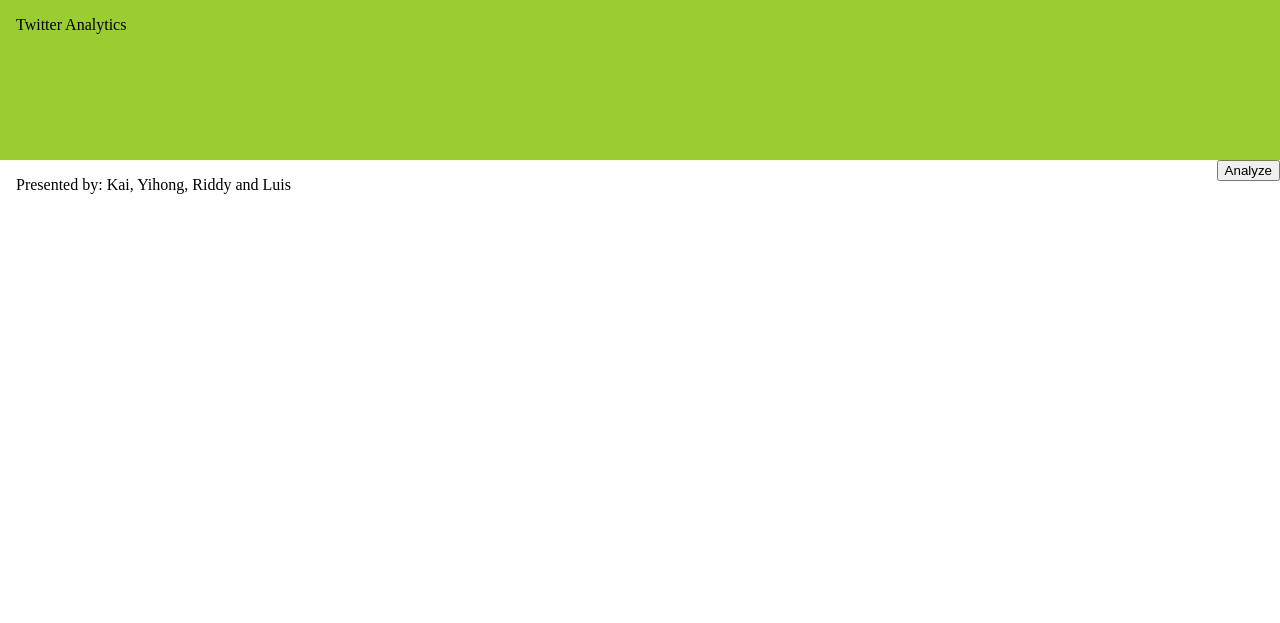
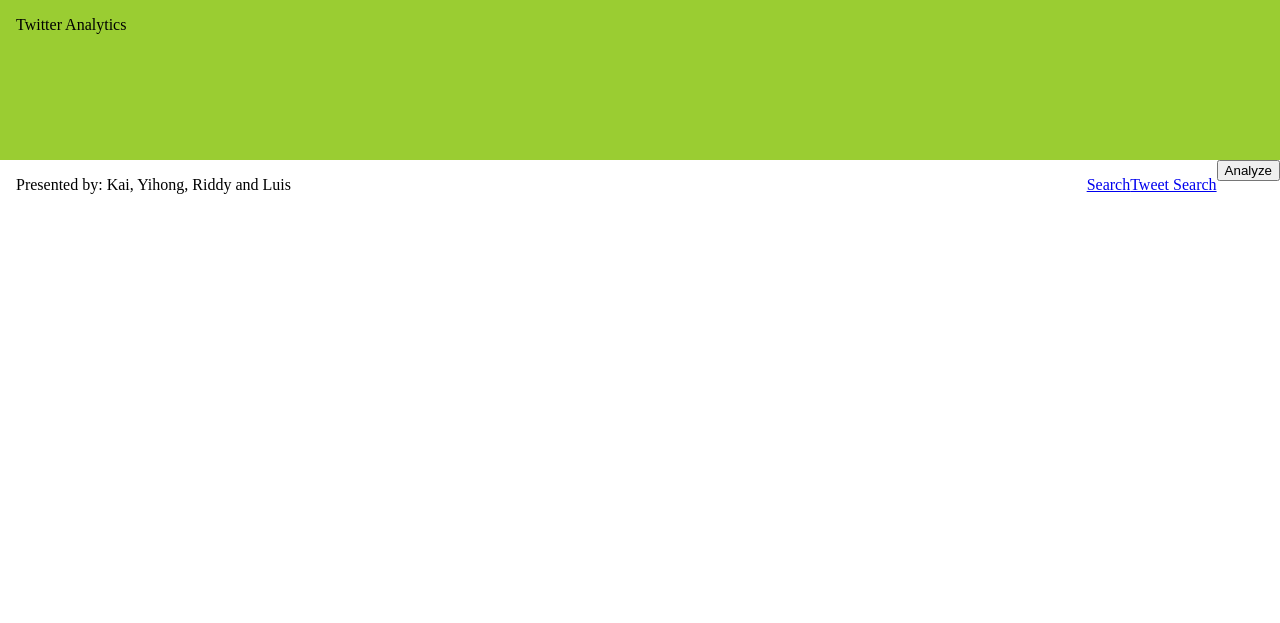
Before and after one commit to cis-761/WebApplication, a Django app: page / in a window 1280 px wide. Shown: the top 623 px of the page. Run offline with Django 3.2, Linux system fonts and the light colour scheme.

Commit message:
added filtering for users and tweets models

```diff
--- a/twitter/templates/twitter/tweets_list.html
+++ b/twitter/templates/twitter/tweets_list.html
@@ -43,6 +43,12 @@
   	<header>Twitter Analytics</header>
     <main class="content">
     <article>Presented by: Kai, Yihong, Riddy and Luis</article>
+    <p>
+    <a href="/search">Search</a>
+  </p>
+  <p>
+    <a href="/tweet_search">Tweet Search</a>
+  </p>
     <form method="post" enctype="multipart/form-data">
     {% csrf_token %}
     <button type="submit">Analyze</button>
--- a/twitter/urls.py
+++ b/twitter/urls.py
@@ -13,6 +13,8 @@ urlpatterns = [
 normalpatterns = [
         url(r'^login/', auth_views.LoginView,{'template_name': 'login.html'}, name ='login'),
          url(r'^register/', views.register,name ='register' ),
+         url(r'^search/$', views.search, name='search'),
+         url(r'^tweet_search/$', views.tweet_search, name='tweet_search'),
 ]
 
 urlpatterns += normalpatterns
--- a/twitter/views.py
+++ b/twitter/views.py
@@ -18,10 +18,10 @@ from matplotlib.figure import Figure
 from matplotlib.dates import DateFormatter
 from django.contrib.auth import login as auth_login, authenticate
 from django.contrib.auth.forms import UserCreationForm
-from django.contrib.auth.models import User
+from .filters import UserFilter
+from .filters import TweetFilter
 
 # Create your views here.
-
 
 def tweets_list(request):
     if request.method == 'POST':
@@ -158,3 +158,13 @@ def register(request):
     else:
         form = UserCreationForm()
     return render(request, '/twitter/register.html', {'form': form})
+
+def search(request):
+    user_list = User.objects.all()
+    user_filter = UserFilter(request.GET, queryset=user_list)
+    return render(request, 'twitter/user_list.html', {'filter': user_filter})
+
+def tweet_search(request):
+    tweet_list = Tweets.objects.all()
+    tweet_filter = TweetFilter(request.GET, queryset=tweet_list)
+    return render(request, 'twitter/tweet_list.html', {'filter': tweet_filter})
```
Also changed, not shown: twitter/filters.py (added, +14 -0 lines), twitter/templates/twitter/tweet_list.html (added, +12 -0 lines), twitter/templates/twitter/user_list.html (added, +12 -0 lines).
